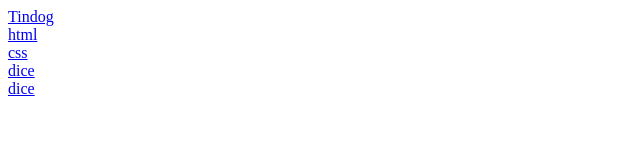
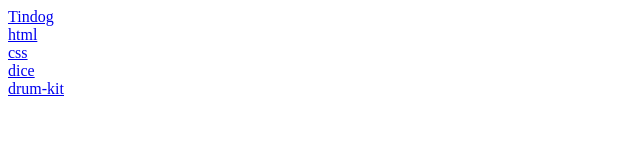
Before and after one commit to AJRocks321/Web-Dev, a plain HTML site: page index.html in a window 1280 px wide. Shown: the full height of the page, 0-640 px from the left. Drawn offline with Linux system fonts and the light colour scheme.

Commit message:
drum set

```diff
--- a/index.html
+++ b/index.html
@@ -6,4 +6,4 @@
 <br>
 <a href="dice_game/dicee.html">dice</a>
 <br>
-<a href="Drum Kit Starting Files/Drum Kit Starting Files/index.html">dice</a>
+<a href="Drum Kit Starting Files/Drum Kit Starting Files/index.html">drum-kit</a>
```
